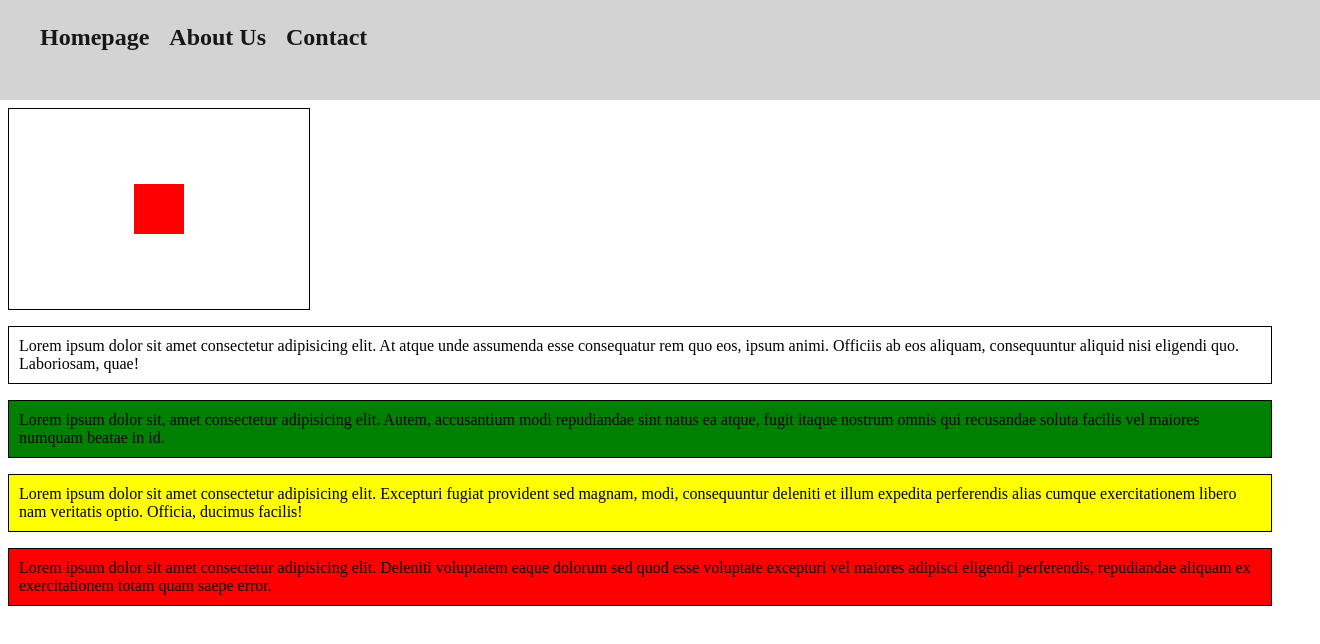
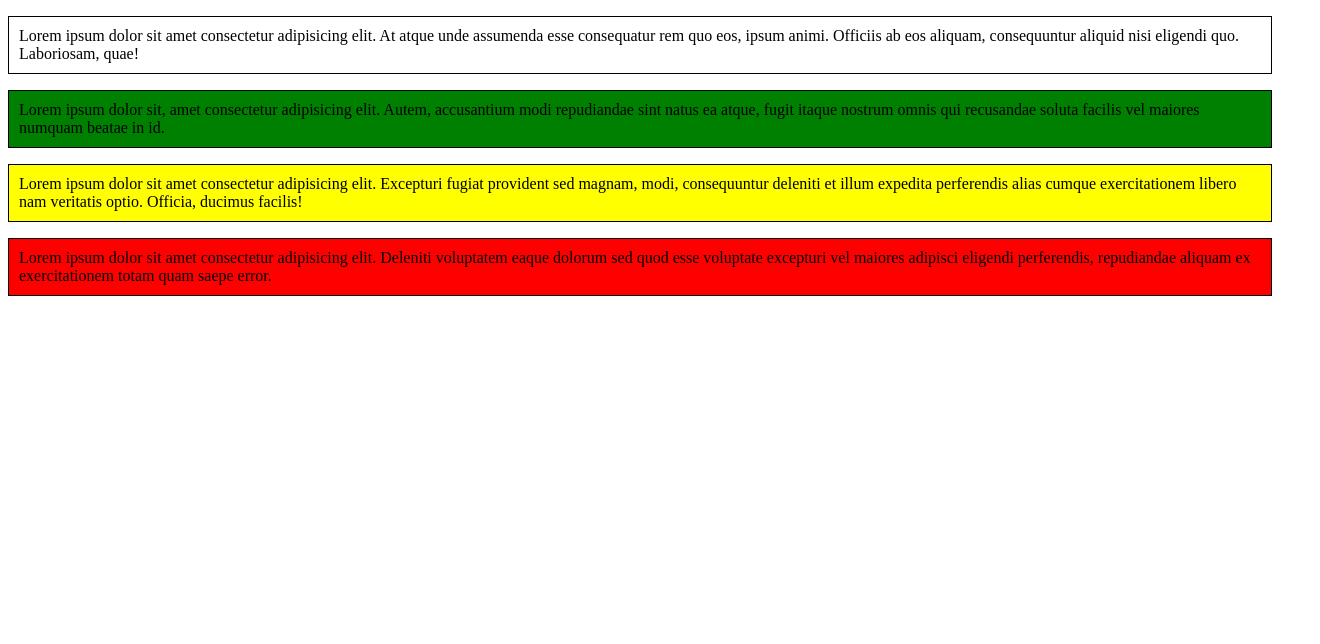
Before and after one commit to AlexanderPr03/2401, a plain HTML site: page index.html in a window 1280 px wide. Shown: the whole page, 1320 px wide, since content can reach past the window. Drawn offline with Linux system fonts and the light colour scheme.

Commit message:
experiment 1.0.0

```diff
--- a/_variables.scss
+++ /dev/null
@@ -1,5 +0,0 @@
-// 1) Variabilele - stocheaza o anumita valore si le putem utiliza oriunde in cod
-// pentru a folosi aceasta valore
-
-$primary-color: rgb(23, 23, 23);
-$grid-size: 7px;
--- a/index.html
+++ b/index.html
@@ -10,25 +10,7 @@
     <!-- <link rel="stylesheet" href="style_scss.css"> -->
 </head>
 <body>
-    <ul>
-        <li><p>Homepage</p></li>
-        <li><p>About Us</p></li>
-        <li><p>Contact</p></li>
 
-    </ul>
-
-    <div id="background">
-
-    </div>
-
-    <footer>
-
-    </footer>
-
-    <div id="container1">
-
-        <div id="child-div"></div>
-    </div>
 
     <p class="message">Lorem ipsum dolor sit amet consectetur adipisicing elit. At atque unde assumenda esse consequatur rem quo eos, ipsum animi. Officiis ab eos aliquam, consequuntur aliquid nisi eligendi quo. Laboriosam, quae!</p>
     <p class="success-message">Lorem ipsum dolor sit, amet consectetur adipisicing elit. Autem, accusantium modi repudiandae sint natus ea atque, fugit itaque nostrum omnis qui recusandae soluta facilis vel maiores numquam beatae in id.</p>
```
Also changed, not shown: _classes.scss (added).
